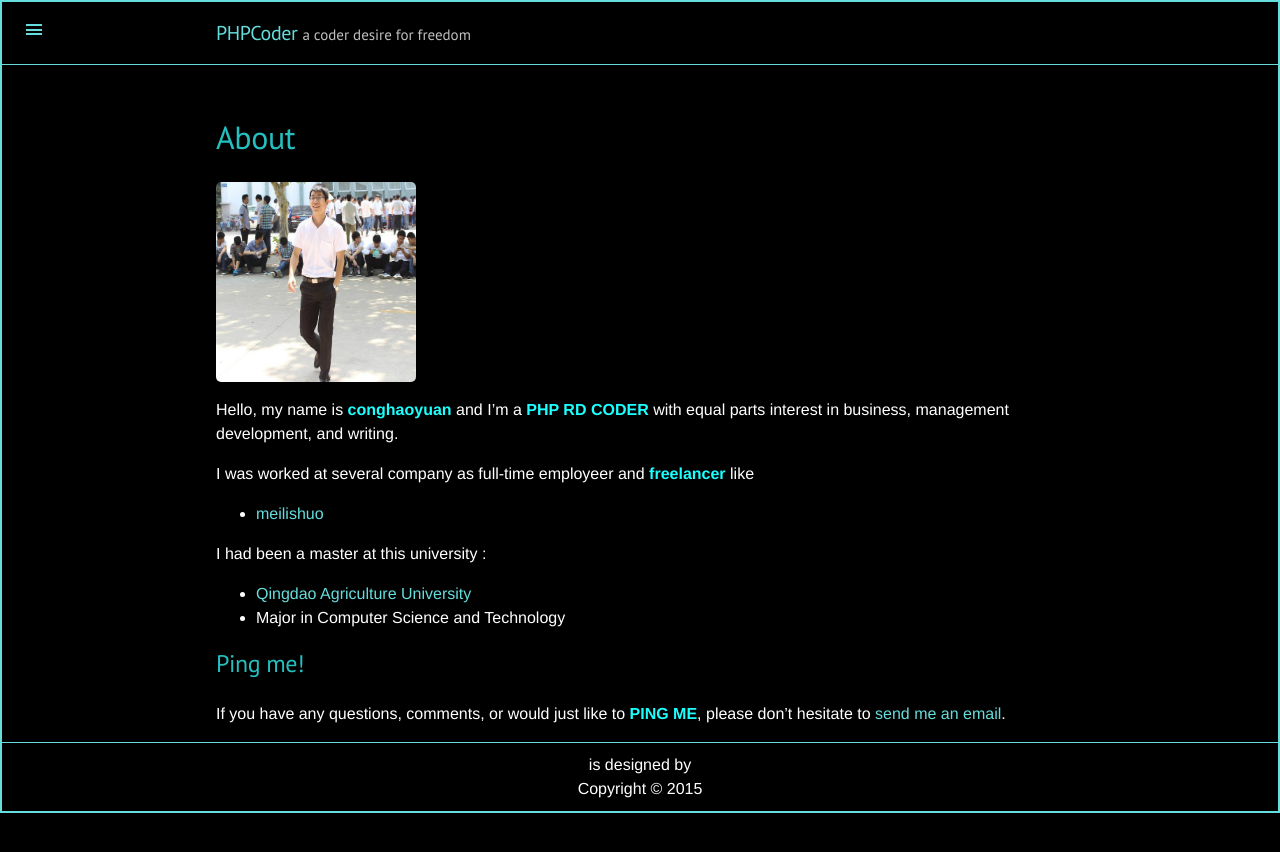
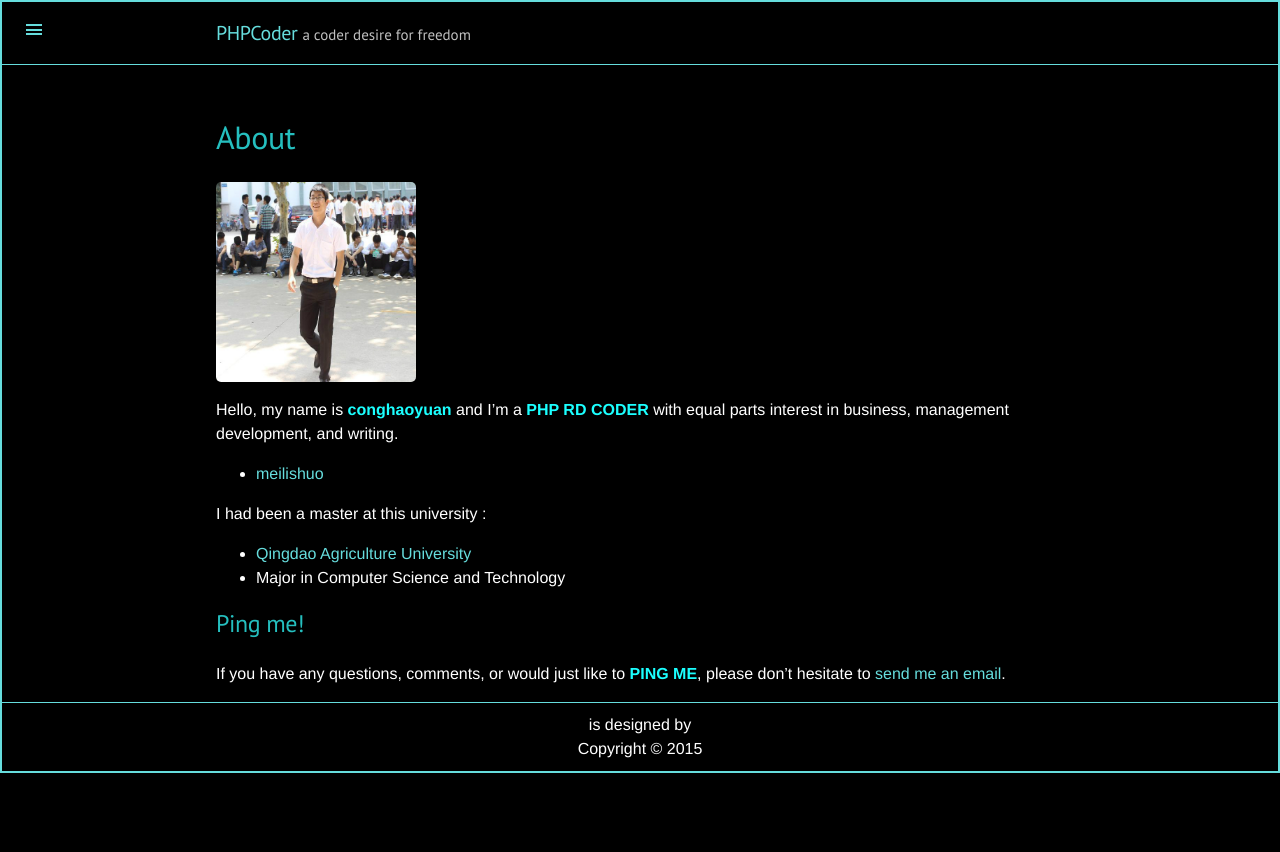
Before and after one commit to yuanconghao/Blog, a Jekyll site: the page built from about/index.md, in a window 1280 px wide. Shown: the top 852 px of the page. Built offline with Jekyll 4.4.1, drawn with Linux system fonts in a browser that asks for light colours; Markdown is read by kramdown in place of the engine named in the settings.

Commit message:
fix the about of myself introduce

```diff
--- a/about/index.md
+++ b/about/index.md
@@ -8,8 +8,6 @@ layout: page
   <img alt="" src="../images/head.jpeg" width="200" height="200" />
 
 Hello, my name is __conghaoyuan__ and I’m a __PHP RD CODER__ with equal parts interest in business, management development, and writing.
-
-I was worked at several company as full-time employeer and __freelancer__ like
 
 - [meilishuo](http://www.meilishuo.com)
 
```
